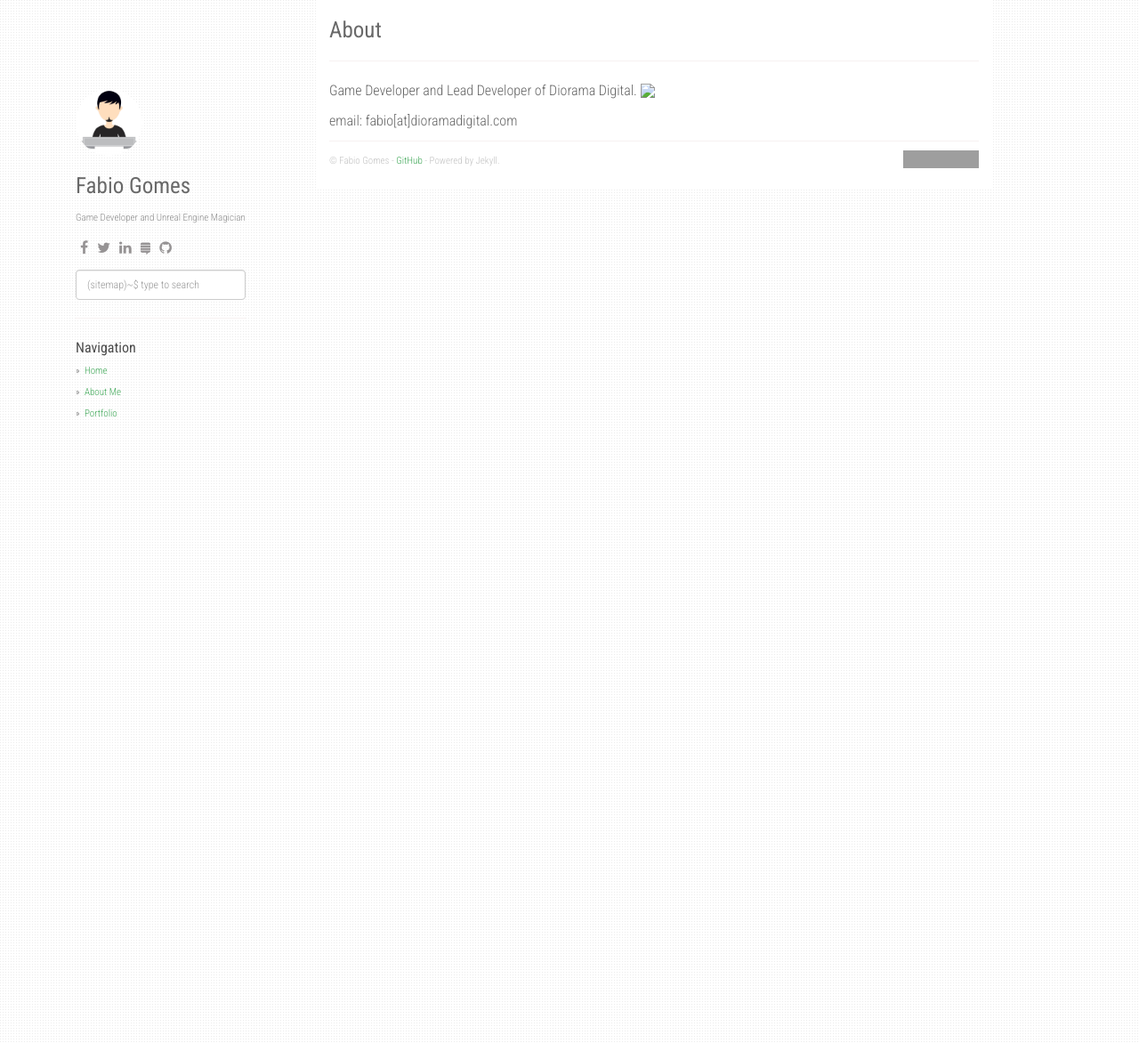
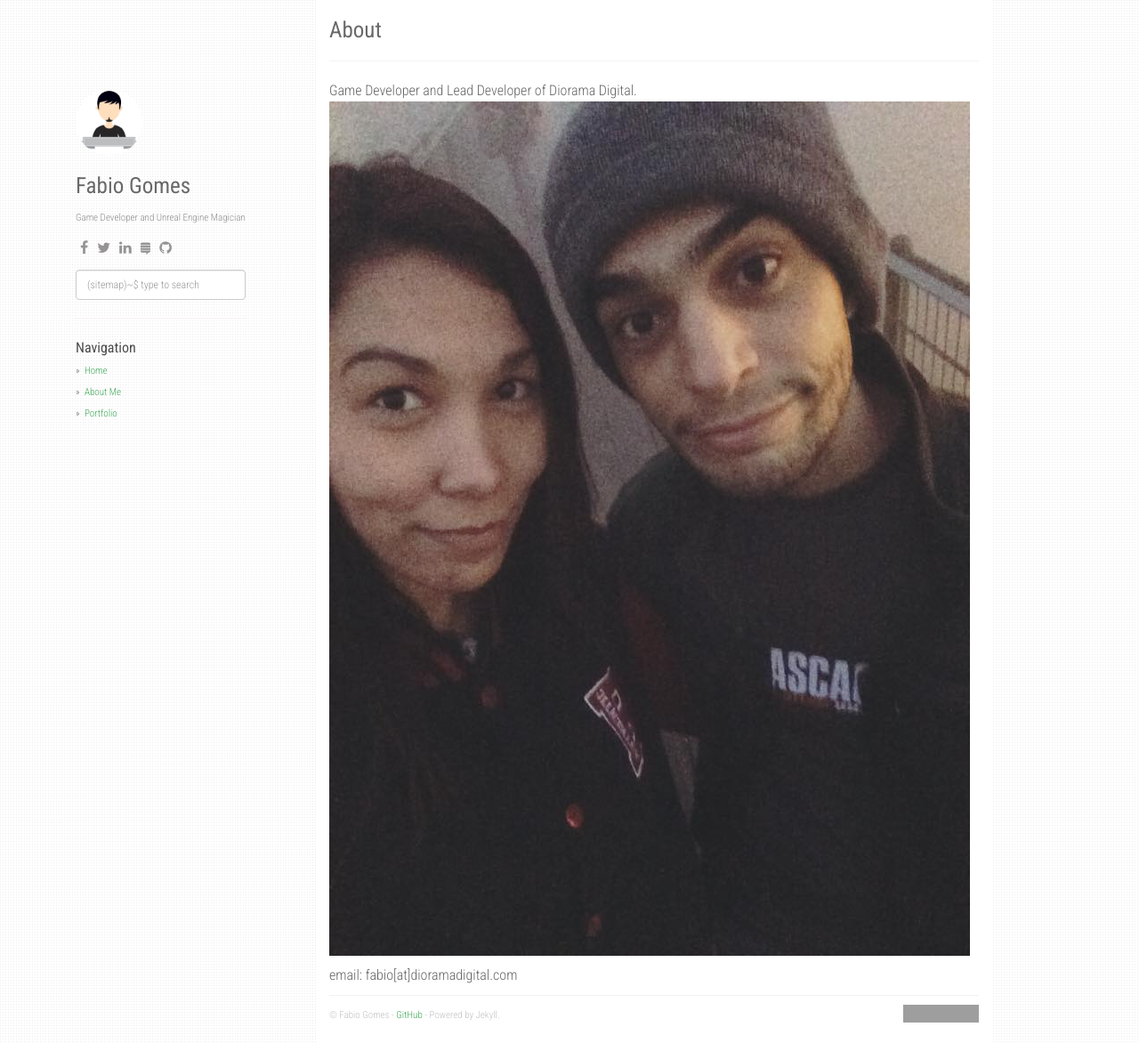
Before and after one commit to theforger/theforger.github.io, a Jekyll site: the page built from about.md, in a window 1280 px wide and 1172 px high. Shown: the whole window at 89% size. Built offline with Jekyll 4.4.1, drawn with Linux system fonts in a browser that asks for light colours; nearby versions of some CDN libraries; grey boxes are pictures that could not be loaded.

Commit message:
About Update - Pic

```diff
--- a/about.md
+++ b/about.md
@@ -5,6 +5,6 @@ permalink: /about/
 ---
 
 Game Developer and Lead Developer of Diorama Digital.
-<img src="./static/img/about_img.jpg">
+<img src="./about_img.jpg">
 
 email: fabio[at]dioramadigital.com
```
Also changed, not shown: about/about_img.jpg (renamed from static/img/about_img.jpg).
